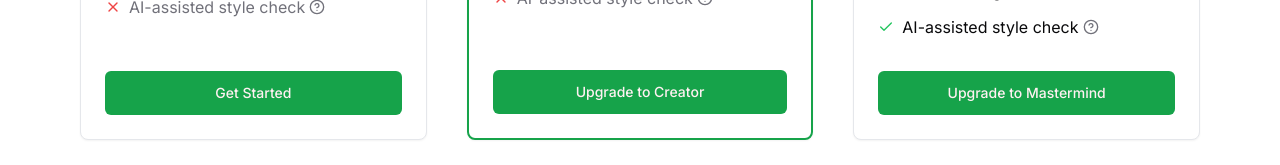
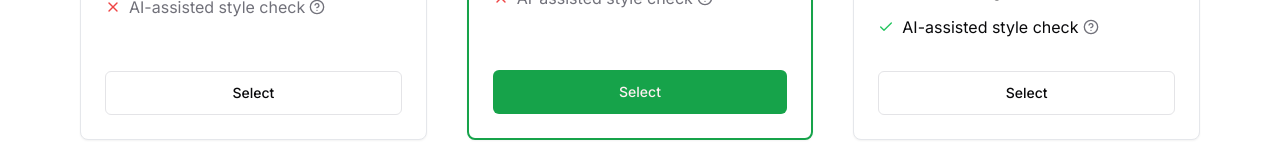
Before and after one commit to schandillia/project-pico, a Next.js app: page /pricing in a window 1280 px wide. Shown: the part 694-859 px from the top of the page. Built offline with nearby package versions, Linux system fonts and the light colour scheme; no server answers.

Commit message:
STYLE: Change non-power buttons to outline in subscriptions page.

```diff
--- a/src/app/pricing/page.tsx
+++ b/src/app/pricing/page.tsx
@@ -107,15 +107,18 @@ export default function Page() {
 									href={user ? "/dashboard" : "/sign-up"}
 									className={cn(
 										buttonVariants({
-											variant: "default",
+											variant:
+												index === 1
+													? "default"
+													: "outline",
 											size: "lg",
-											className:
-												"dark:text-white dark:bg-primary/80",
 										}),
+										index === 1 &&
+											"dark:text-white dark:bg-primary/80", // Apply conditionally
 										"w-full mt-auto",
 									)}
 								>
-									{item.buttonText}
+									Select
 								</Link>
 							</CardContent>
 						</Card>
--- a/src/lib/constants/subscription_plans.json
+++ b/src/lib/constants/subscription_plans.json
@@ -46,9 +46,7 @@
 				"footnote": "Optimize tone and style for better engagement",
 				"negative": true
 			}
-		],
-		"buttonText": "Get Started",
-		"buttonVariant": "outline"
+		]
 	},
 	{
 		"plan": "Power Threader",
@@ -94,9 +92,7 @@
 				"footnote": "Optimize tone and style for better engagement",
 				"negative": true
 			}
-		],
-		"buttonText": "Upgrade to Creator",
-		"buttonVariant": "default"
+		]
 	},
 	{
 		"plan": "Thread Guru",
@@ -139,8 +135,6 @@
 				"text": "AI-assisted style check",
 				"footnote": "Optimize tone and style for better engagement"
 			}
-		],
-		"buttonText": "Upgrade to Mastermind",
-		"buttonVariant": "outline"
+		]
 	}
 ]
```
